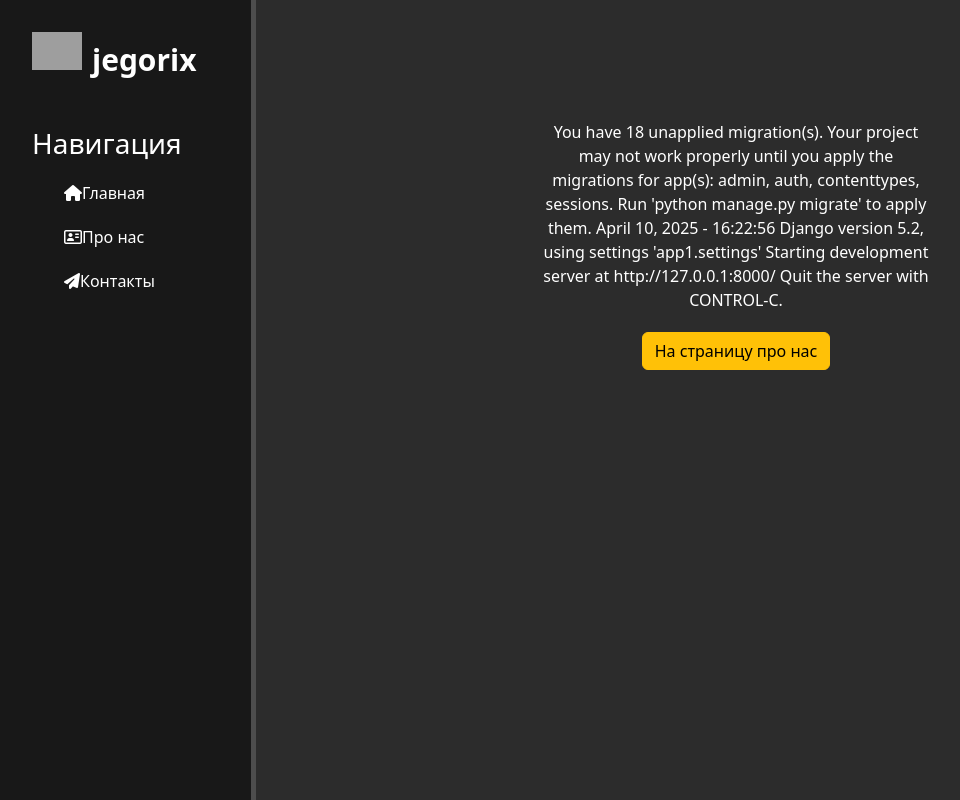
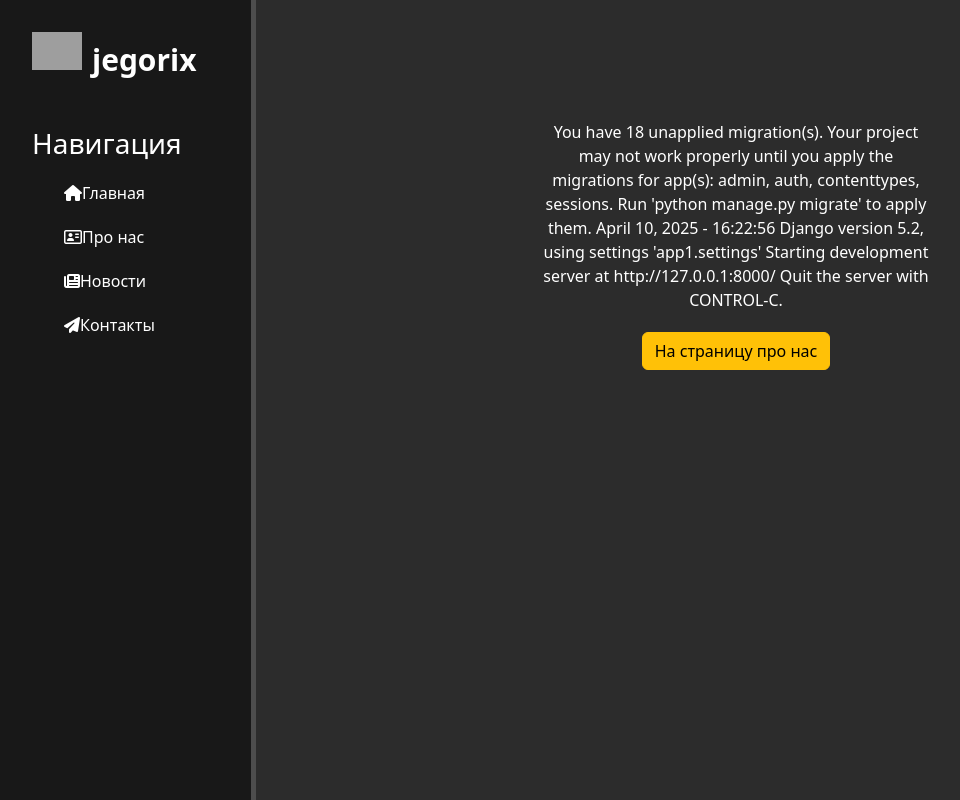
Before and after one commit to jegorix/testapps, a Django app: page / in a window 1280 px wide. Shown: the whole page, without its empty margins (0-960 px from the left). Run offline with Django 5.2, Linux system fonts and the light colour scheme; some libraries are stand-ins or nearby versions; grey boxes are pictures that could not be loaded.

Commit message:
extends by new option

```diff
--- a/test_app1/app1/main/templates/main/index.html
+++ b/test_app1/app1/main/templates/main/index.html
@@ -13,10 +13,9 @@ April 10, 2025 - 16:22:56
 Django version 5.2, using settings 'app1.settings'
 Starting development server at http://127.0.0.1:8000/
 Quit the server with CONTROL-C.</p>
-    <p></p>
+
 
     <button class="btn btn-warning">На страницу про нас</button>
 </div>
 
-
 {% endblock %}
--- a/test_app1/app1/main/templates/main/layout.html
+++ b/test_app1/app1/main/templates/main/layout.html
@@ -21,7 +21,8 @@
     <ul>
         <a href="{% url 'index' %}"><li><i class="fa-solid fa-house"></i>Главная</li></a>
         <a href="{% url 'about' %}"><li><i class="fa-regular fa-address-card"></i>Про нас</li></a>
-        <a href=""><li><i class="fa-solid fa-paper-plane"></i>Контакты</li></a>
+        <a href="{% url 'news_home' %}"><li><i class="fa-solid fa-newspaper"></i>Новости</li></a>
+        <a href="#"><li><i class="fa-solid fa-paper-plane"></i>Контакты</li></a>
     </ul>
 
 </aside>
```
